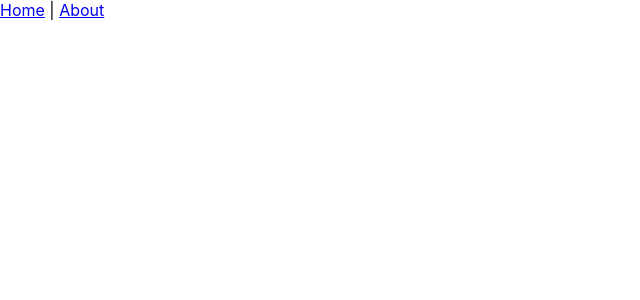
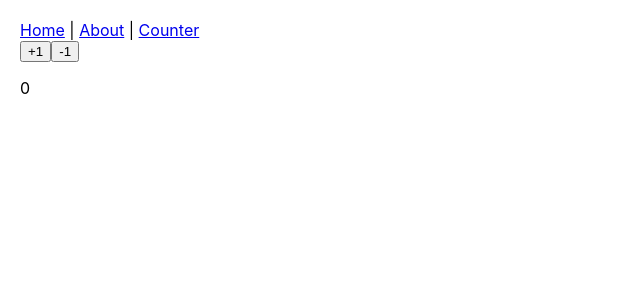
Before and after one commit to youngmeen/react-practice, a React (Create React App) app: page /Counter in a window 1280 px wide. Before the commit this address had no page. Shown: the top 300 px of the page, without its empty margins (0-640 px from the left). Built offline with nearby package versions, Linux system fonts and the light colour scheme.

Commit message:
first commit

```diff
--- a/src/App.js
+++ b/src/App.js
@@ -2,16 +2,18 @@
 import {Routes, Route, Link} from 'react-router-dom';
 import About from './pages/About.js';
 import Home from './pages/Home'
+import Counter from './pages/Counter'
 
 function App() {
     return (
         <div className="App">
             <nav>
-        <Link to="/">Home</Link> | <Link to="/about">About</Link>
+                <Link to="/">Home</Link> | <Link to="/about">About</Link> | <Link to="/counter">Counter</Link>
             </nav>
             <Routes>
                 <Route path='/' element={<Home/>}></Route>
                 <Route path='/about' element={<About/>}></Route>
+                <Route path='/Counter' element={<Counter/>}></Route>
             </Routes>
         </div>
     );
--- a/src/index.css
+++ b/src/index.css
@@ -11,3 +11,7 @@
   font-family: source-code-pro, Menlo, Monaco, Consolas, 'Courier New',
     monospace;
 }
+
+.App {
+  padding: 20px;
+}
--- /dev/null
+++ b/src/pages/About.js
@@ -0,0 +1,7 @@
+import React from "react";
+
+const About = () => {
+    return <h1>about 페이지 입니다.</h1>
+}
+
+export default About;
--- /dev/null
+++ b/src/pages/Counter.js
@@ -0,0 +1,22 @@
+import React, {useState} from "react";
+
+
+const Counter = () => {
+    const [num, setNumber] = useState(0);
+    const increase = () => {
+        setNumber(num + 1);
+    }
+    const decrease = () => {
+        num <= 0 ? setNumber(0) : setNumber(num - 1);
+    }
+
+    return (
+        <div>
+            <button onClick={increase}>+1</button>
+            <button onClick={decrease}>-1</button>
+            <p>{num}</p>
+        </div>
+    )
+}
+
+export default Counter;
--- /dev/null
+++ b/src/pages/Home.js
@@ -0,0 +1,17 @@
+import React from "react";
+
+const Home = () => {
+    return <h1>Home 화면 입니다.</h1>
+}
+
+export default Home;
+
+// import React, {Component} from "react";
+
+// class Home extends Component {
+//     render() {
+//         return <h1>Home 화면 입니다.</h1>
+//     }
+// }
+
+//export default Home;
```
Also changed, not shown: src/pages/input.js (added). Lines whose indentation alone changed are shown as unchanged.
